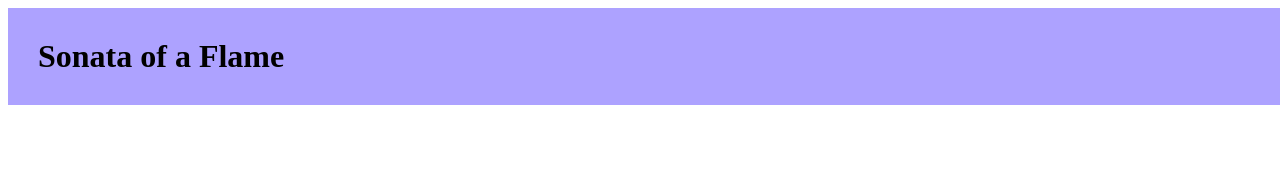
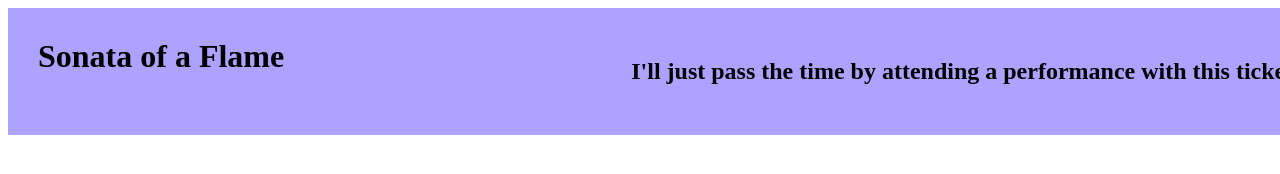
Before and after one commit to yshfarfalle/page, a plain HTML site: page index.html in a window 1280 px wide. Drawn offline with Linux system fonts and the light colour scheme.

Commit message:
test2
test2

```diff
--- a/index.html
+++ b/index.html
@@ -23,6 +23,7 @@
     </head>
     <header>
         <h1>Sonata of a Flame</h1>
+        <h2>I'll just pass the time by attending a performance with this ticket..</h2>
     </header>
 
     <body>
```
